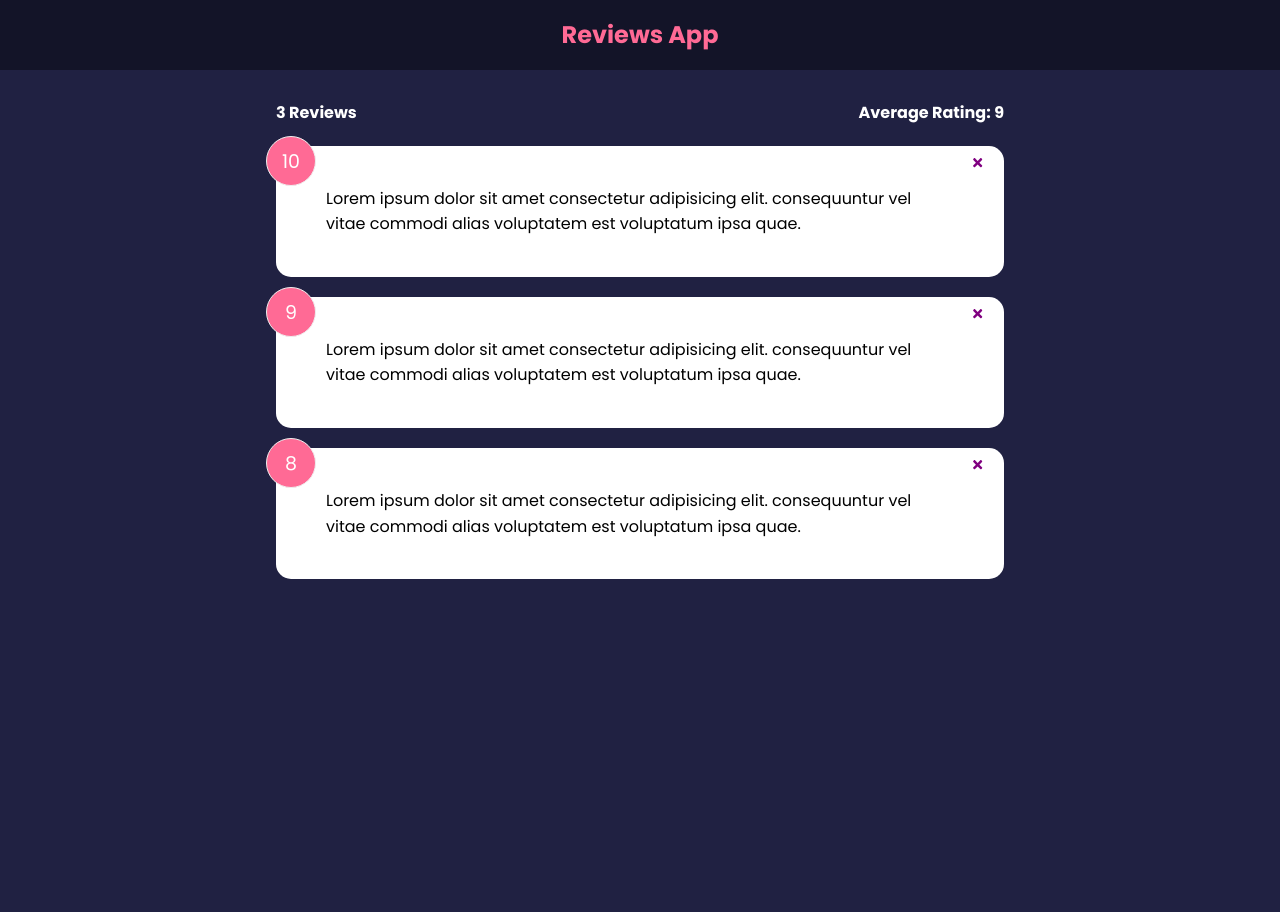
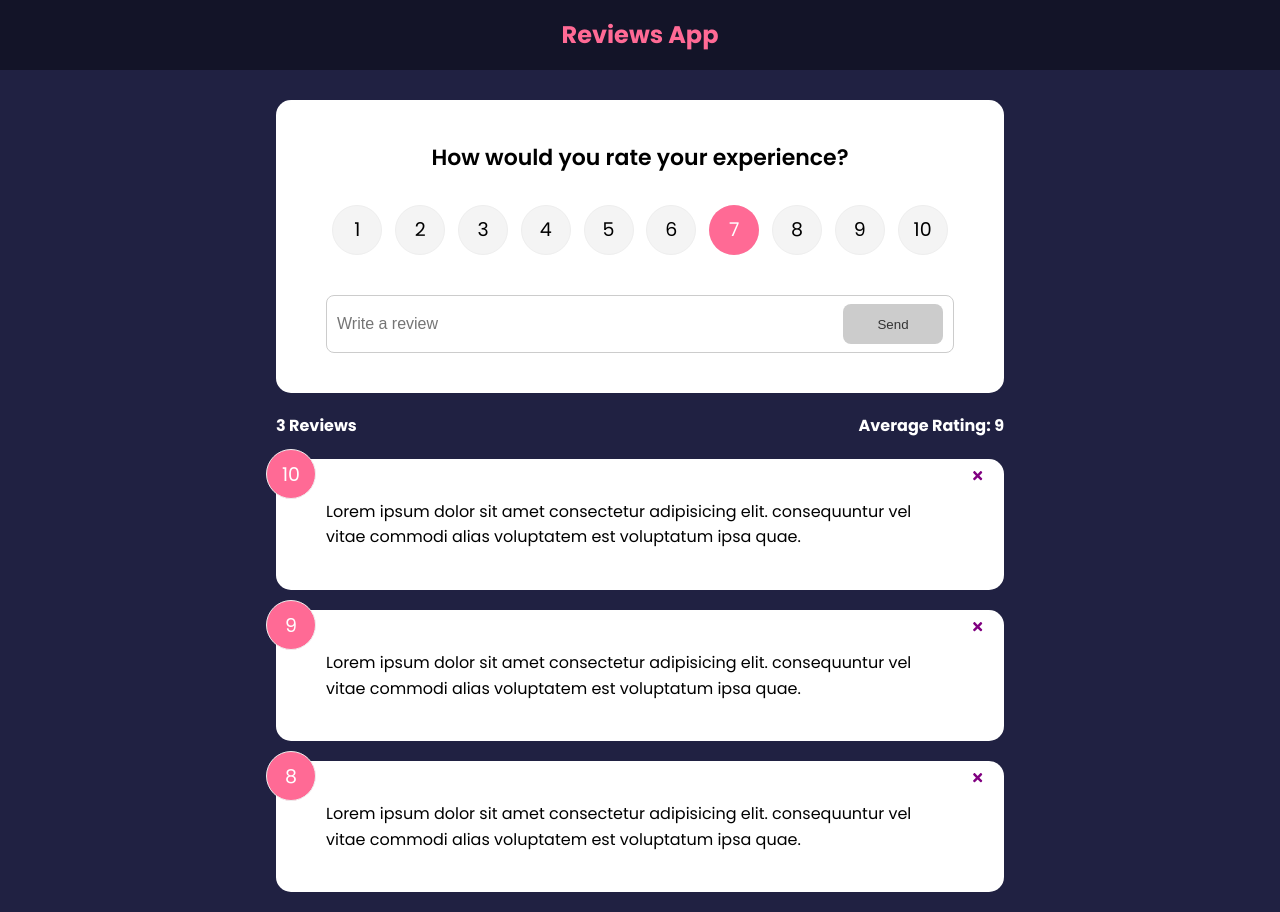
Before and after one commit to gitwalker4/reviews-app, a React (Create React App) app: page / in a window 1280 px wide. Before the commit the page ends 800 px from the top, so only its background shows below. Built offline with nearby package versions, Linux system fonts and the light colour scheme.

Commit message:
Added Review submit functionality

```diff
--- a/package.json
+++ b/package.json
@@ -7,10 +7,12 @@
     "@testing-library/jest-dom": "^5.16.2",
     "@testing-library/react": "^12.1.4",
     "@testing-library/user-event": "^13.5.0",
+    "framer-motion": "^6.2.8",
     "react": "^17.0.2",
     "react-dom": "^17.0.2",
     "react-icons": "^4.3.1",
     "react-scripts": "5.0.0",
+    "uuid": "^8.3.2",
     "web-vitals": "^2.1.4"
   },
   "scripts": {
--- a/src/App.js
+++ b/src/App.js
@@ -1,8 +1,10 @@
+import { v4 as uuidv4 } from 'uuid'
 import { useState } from 'react'
 import Header from './components/Header'
 import FeedbackList from './components/FeedbackList'
 import FeedbackData from './data/FeedbackData'
 import FeedbackStats from './components/FeedbackStats'
+import FeedbackForm from './components/FeedbackForm'
 
 function App() {
   const [feedback, setFeedback] = useState(FeedbackData)
@@ -12,10 +14,16 @@
       setFeedback(feedback.filter((item) => item.id !== id))
   }
 
+  const addFeedback = (newFeedback) => {
+    newFeedback.id = uuidv4()
+    setFeedback([newFeedback, ...feedback])
+  }
+
   return (
     <>
       <Header />
       <div className="container">
+        <FeedbackForm handleAdd={addFeedback} />
         <FeedbackStats feedback={feedback} />
         <FeedbackList feedback={feedback} handleDelete={deleteFeedback} />
       </div>
--- /dev/null
+++ b/src/components/FeedbackForm.jsx
@@ -0,0 +1,54 @@
+import { useState } from "react"
+import RatingSelect from "./RatingSelect"
+import Card from "./shared/Card"
+import Button from "./shared/Button"
+
+function FeedbackForm({handleAdd}) {
+  const [text, setText] = useState('')
+  const [rating, setRating] = useState(10)
+  const [btnDisabled, setbtnDisabled] = useState(true)
+  const [message, setMessage] = useState('')
+
+  const handleTextChange = (e) => {
+    if(text === '') {
+      setbtnDisabled(true)
+      setMessage(null)
+    } else if (text !== '' && text.trim('').length <= 10) {
+      setbtnDisabled(true)
+      setMessage('Text must be at least 10 characters')
+    } else {
+      setbtnDisabled(false)
+      setMessage(null)
+    }
+
+    setText(e.target.value)
+  }
+
+  const handleSubmit = (e) => {
+    e.preventDefault()
+    if(text.trim().length > 10) {
+      const newFeedback = {
+        text,
+        rating
+      }
+      handleAdd(newFeedback)
+      setText('')
+    }
+  }
+
+  return (
+    <Card>
+      <form onSubmit={handleSubmit}>
+        <h2>How would you rate your experience?</h2>
+        <RatingSelect select={(rating) => setRating(rating)} />
+        <div className='input-group'>
+          <input onChange={handleTextChange} type='text' placeholder='Write a review' value={text} />
+          <Button type='submit' isDisabled={btnDisabled}>Send</Button>
+        </div>
+        {message && <div className='message'>{message}</div>}
+      </form>
+    </Card>
+  )
+}
+
+export default FeedbackForm
--- a/src/components/FeedbackList.jsx
+++ b/src/components/FeedbackList.jsx
@@ -1,3 +1,4 @@
+import {motion, AnimatePresence} from 'framer-motion'
 import PropTypes from 'prop-types';
 import FeedbackItem from "./FeedbackItem"
 
@@ -7,12 +8,24 @@
   }
 
   return (
-  <div className='feedback-list'>
-    {feedback.map((item) => (
-      <FeedbackItem key={item.id} item={item} handleDelete={handleDelete} />
-    ))}
-  </div>
+    <div className='feedback-list'>
+      <AnimatePresence>
+        {feedback.map((item) => (
+          <motion.div key={item.id} initial={{opacity: 0}} animate={{opacity: 1}} exit={{opacity: 0}}>
+            <FeedbackItem key={item.id} item={item} handleDelete={handleDelete} />
+          </motion.div>
+        ))}
+      </AnimatePresence>
+    </div>
   )
+
+  // return (
+  // <div className='feedback-list'>
+  //   {feedback.map((item) => (
+  //     <FeedbackItem key={item.id} item={item} handleDelete={handleDelete} />
+  //   ))}
+  // </div>
+  // )
 }
 
 FeedbackList.propTypes = {
--- /dev/null
+++ b/src/components/RatingSelect.jsx
@@ -0,0 +1,57 @@
+import { useState } from 'react'
+
+function RatingSelect({select}) {
+  const [selected, setSelected] = useState(7)
+
+  const handleChange = (e) => {
+    setSelected(+e.currentTarget.value)
+    select(+e.currentTarget.value)
+  }
+
+  return (
+    <ul className='rating'>
+      <li>
+        <input type='radio' id='num1' name='rating' value='1' onChange={handleChange} checked={selected === 1} />
+        <label htmlFor='num1'>1</label>
+      </li>
+      <li>
+        <input type='radio' id='num2' name='rating' value='2' onChange={handleChange} checked={selected === 2} />
+        <label htmlFor='num2'>2</label>
+      </li>
+      <li>
+        <input type='radio' id='num3' name='rating' value='3' onChange={handleChange} checked={selected === 3} />
+        <label htmlFor='num3'>3</label>
+      </li>
+      <li>
+        <input type='radio' id='num4' name='rating' value='4' onChange={handleChange} checked={selected === 4} />
+        <label htmlFor='num4'>4</label>
+      </li>
+      <li>
+        <input type='radio' id='num5' name='rating' value='5' onChange={handleChange} checked={selected === 5} />
+        <label htmlFor='num5'>5</label>
+      </li>
+      <li>
+        <input type='radio' id='num6' name='rating' value='6' onChange={handleChange} checked={selected === 6} />
+        <label htmlFor='num6'>6</label>
+      </li>
+      <li>
+        <input type='radio' id='num7' name='rating' value='7' onChange={handleChange} checked={selected === 7} />
+        <label htmlFor='num7'>7</label>
+      </li>
+      <li>
+        <input type='radio' id='num8' name='rating' value='8' onChange={handleChange} checked={selected === 8} />
+        <label htmlFor='num8'>8</label>
+      </li>
+      <li>
+        <input type='radio' id='num9' name='rating' value='9' onChange={handleChange} checked={selected === 9} />
+        <label htmlFor='num9'>9</label>
+      </li>
+      <li>
+        <input type='radio' id='num10' name='rating' value='10' onChange={handleChange} checked={selected === 10} />
+        <label htmlFor='num10'>10</label>
+      </li>
+    </ul>
+  )
+}
+
+export default RatingSelect
--- /dev/null
+++ b/src/components/shared/Button.jsx
@@ -0,0 +1,24 @@
+import PropTypes from 'prop-types';
+
+function Button({children, version, type, isDisabled}) {
+  return (
+    <button type={type} disabled={isDisabled} className={`btn btn-${version}`}>
+      {children}
+    </button>
+  )
+}
+
+Button.defaultProps = {
+  version: 'primary',
+  type: 'button',
+  isDisabled: false
+}
+
+Button.propTypes = {
+  children: PropTypes.node.isRequired,
+  version: PropTypes.string,
+  type: PropTypes.string,
+  isDisabled: PropTypes.bool
+}
+
+export default Button
```
Also changed, not shown: 1 other file (tests, documents, lock files or other folders).
